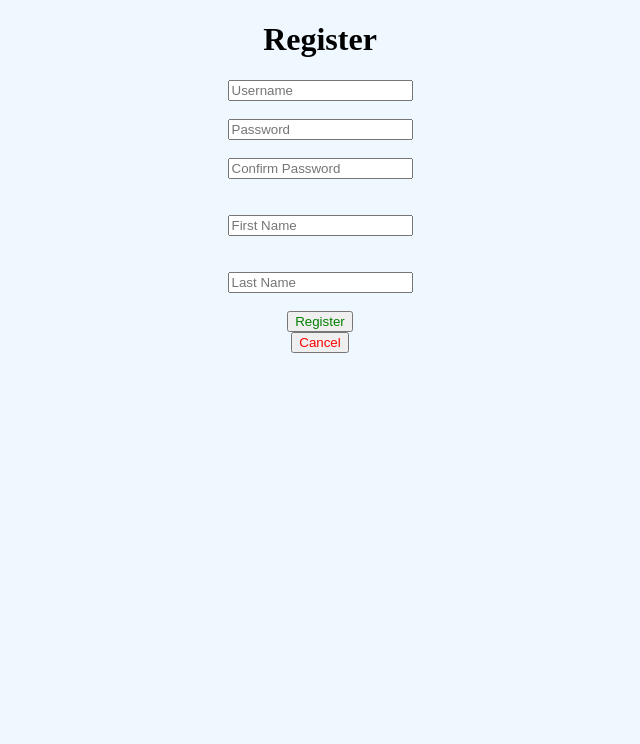
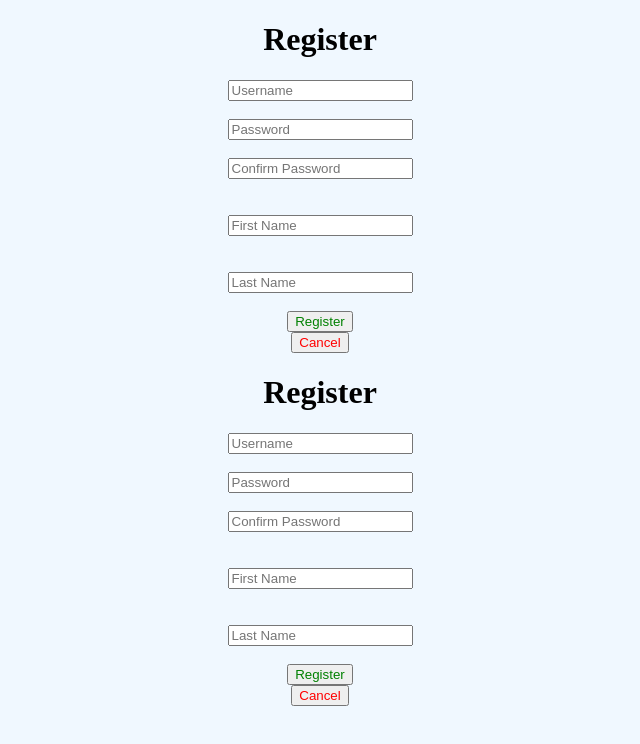
Before and after one commit to JhadeAndrei/ITPC_3_Jhade_Prelim_Exam, a plain HTML site: page Index.html in a window 1280 px wide. Shown: the whole page, without its empty margins (320-960 px from the left). Drawn offline with Linux system fonts and the light colour scheme.

Commit message:
fourth commit

```diff
--- a/Index.html
+++ b/Index.html
@@ -4,6 +4,27 @@
     <meta charset="UTF-8">
     <meta name="viewport" content="width=device-width,initial-scale=1.0">
     <title>PrelimExam</title>
+    </style>
+    <!DOCTYPE html>
+<html lang="en">
+<head>
+    <meta charset="UTF-8">
+    <meta name="viewport" content="width=device-width,initial-scale=1.0">
+    <title>PrelimExam</title>
+    <style>
+         #div1 {
+            text-align: center;
+        }
+        #btnRegis:hover{
+            font-size: large;
+            cursor:pointer;
+            font-size: x-large;
+        }
+        #btnCan:hover{
+            font-size: large;
+            cursor:pointer;
+            font-size: x-large;
+        }
     </style>
 </head>
 <body style="background-color: aliceblue;">
@@ -52,3 +73,50 @@
         </script>
 </body>
 </html>
+</head>
+<body style="background-color: aliceblue;">
+          <h1 style="text-align: center">Register</h1>
+          <div style="text-align: center" style="margin-bottom: 1rem;">
+            <Input type="text" placeholder="Username">
+          </div>
+<br>
+           <div style="text-align: center" style="margin-bottom: 1rem;">
+           <Input type="password" placeholder="Password">
+           </div>
+           <br>
+
+           <div style="text-align: center" style="margin-bottom: 1rem;">
+           <Input type="password" placeholder="Confirm Password">
+           </div>
+           <br>
+           <br>
+
+           <div style="text-align: center" style="margin-bottom: 1rem;">
+           <Input type="text" placeholder="First Name">
+           </div>
+           <br>
+           <br>
+
+           <div style="text-align: center" style="margin-bottom: 1rem;">
+           <Input type="text" placeholder="Last Name">
+           </div>
+           <br>
+        <div style="text-align: center">
+                <a href="./index.html">
+            <button style="color: green" id="btnRegis">Register</button></a>
+                    </div>
+                    <div style="text-align: center;">
+                    <a href="./index.html"><button style="color: red" id="btnCan">Cancel</button></a>
+                </div>
+        </div>
+        <script>
+            // Javascript
+            console.log("Hi Gar");
+
+            let buttonLogin = document.querySelector('#btnRegis');
+            buttonLogin.onclick =function () {
+                alert("Registered Succesfully kana Gar!")
+            }
+        </script>
+</body>
+</html>
```
